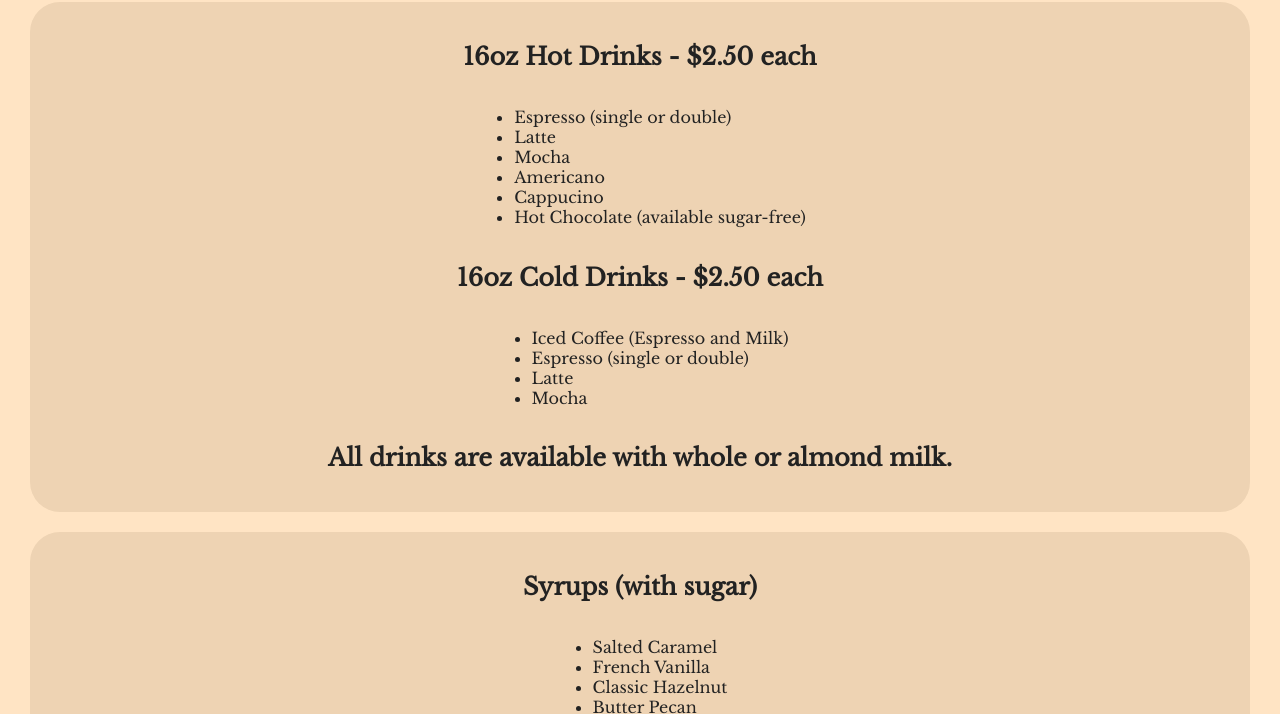
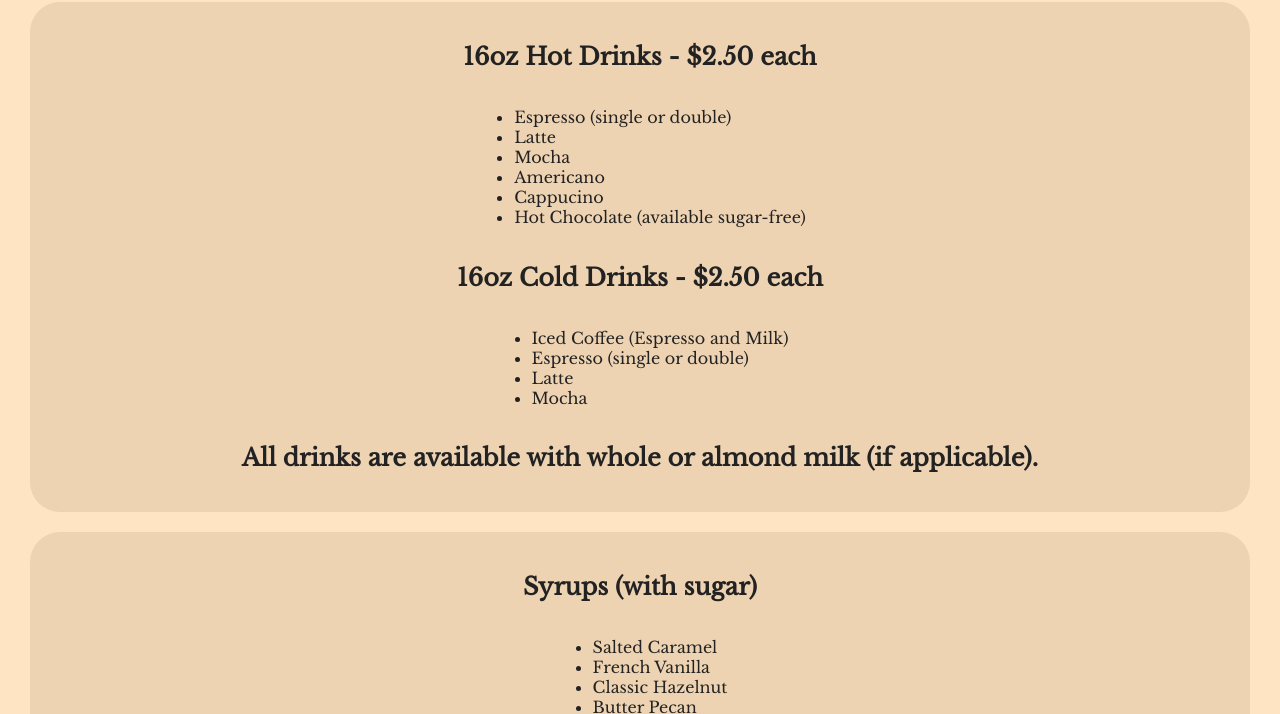
Before and after one commit to DavidJentes/websitedesign2024, a plain HTML site: page src/menu/index.html in a window 1280 px wide. Shown: the part 367-1081 px from the top of the page. Drawn offline with nearby package versions, Linux system fonts and the light colour scheme; a web font is replaced by a local one.

Commit message:
Slightly modify menu

```diff
--- a/src/menu/index.html
+++ b/src/menu/index.html
@@ -44,7 +44,7 @@
                     <li>Mocha</li>
                 </ul>
             </div>
-            <h2 class="title">All drinks are available with whole or almond milk.</h2>
+            <h2 class="title">All drinks are available with whole or almond milk (if applicable).</h2>
         </section>
         <section>
             <h2 class="title">Syrups (with sugar)</h2>
```
